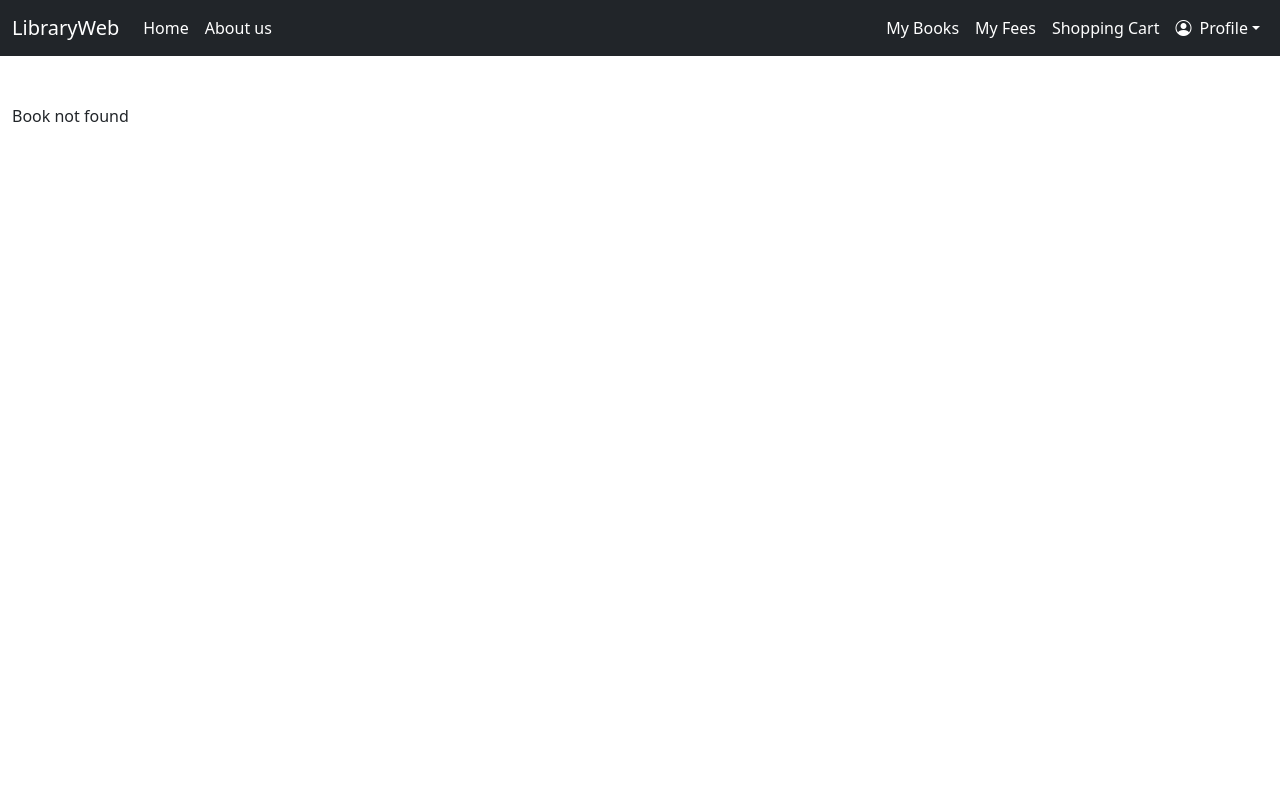
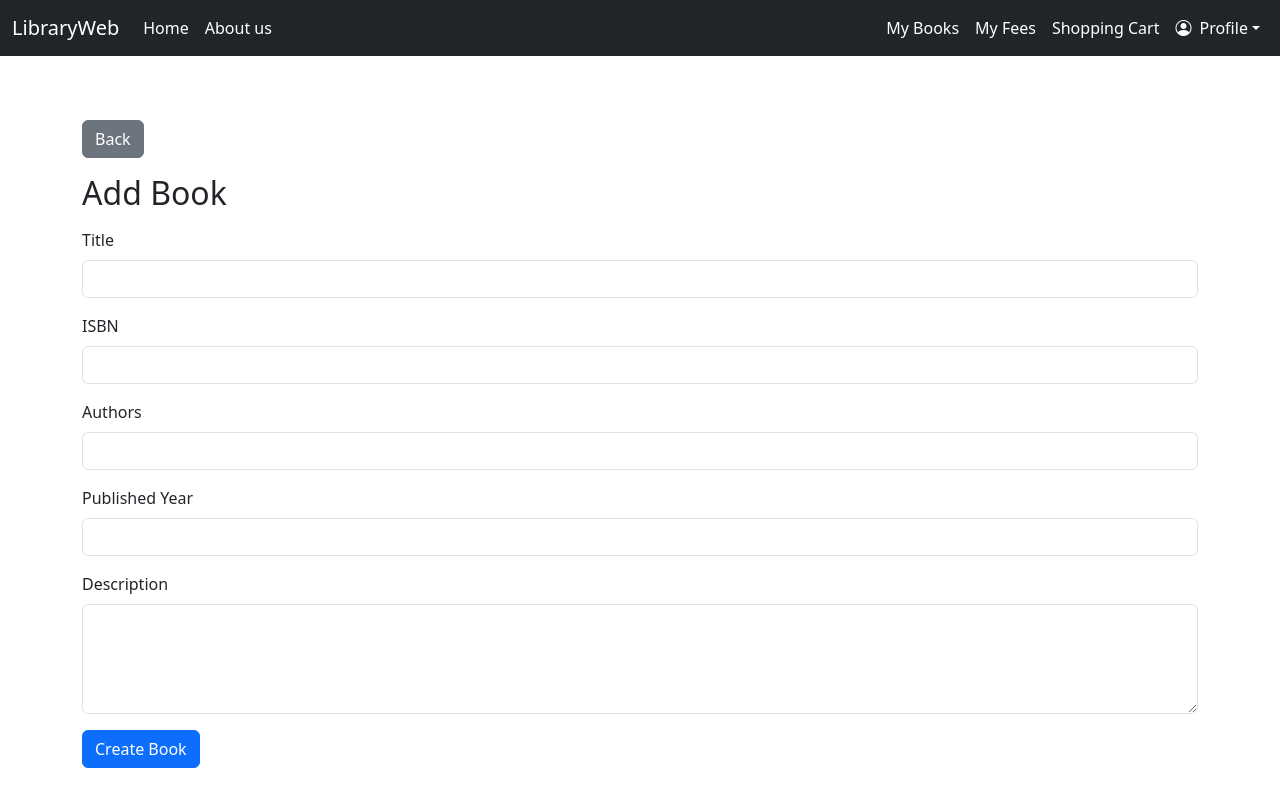
Before and after one commit to pterq/LibraryWeb, a React (Vite) app in the folder library-client/: page /book/add in a window 1280 px wide. Before the commit this address had no page. Built offline with nearby package versions, Linux system fonts and the light colour scheme; sample sign-in values are in the browser's storage.

Commit message:
front admin panel edit book

```diff
--- a/library-client/src/App.tsx
+++ b/library-client/src/App.tsx
@@ -22,6 +22,8 @@ import { AuthProvider } from "./context/AuthContext";
 import ProtectedRoute from "./component/common/ProtectedRoute";
 import UserBookCard from "./component/books/UserBookCard";
 import BookCard from "./component/books/BookCard";
+import ViewEditAddBookPage from "./component/dashboards/ViewEditAddBookPage";
+import ViewEditAddAuthorPage from "./component/dashboards/ViewEditAddAuthorPage";
 
 function App() {
 	return (
@@ -88,6 +90,40 @@ function App() {
 						/>
 
 						<Route
+							path="/book/add"
+							element={
+								<ProtectedRoute>
+									<ViewEditAddBookPage />
+								</ProtectedRoute>
+							}
+						/>
+						<Route
+							path="/book/view/:id"
+							element={
+								<ProtectedRoute>
+									<ViewEditAddBookPage />
+								</ProtectedRoute>
+							}
+						/>
+
+						<Route
+							path="/author/add"
+							element={
+								<ProtectedRoute>
+									<ViewEditAddAuthorPage />
+								</ProtectedRoute>
+							}
+						/>
+						<Route
+							path="/author/view/:id"
+							element={
+								<ProtectedRoute>
+									<ViewEditAddAuthorPage />
+								</ProtectedRoute>
+							}
+						/>
+
+						<Route
 							path="/logout"
 							element={
 								<ProtectedRoute>
--- a/library-client/src/component/books/BookTile.tsx
+++ b/library-client/src/component/books/BookTile.tsx
@@ -1,6 +1,6 @@
 import { Link } from "react-router-dom";
 
-import type { BookType } from "../../types/BookType";
+import type { BookType } from "../../types/DbTypes";
 
 interface BookTileProps {
 	book: BookType;
--- a/library-client/src/component/dashboards/BooksDashboard.tsx
+++ b/library-client/src/component/dashboards/BooksDashboard.tsx
@@ -1,5 +1,5 @@
 import { useMemo, useState } from "react";
-
+import { Link } from "react-router-dom";
 import type { BookType } from "../../types/DbTypes";
 
 import { MockData } from "../data/MockData";
@@ -93,7 +93,12 @@ const BooksDashboard = () => {
 			<SearchBar search={search} setSearch={setSearch} placeholder="Search book by title" />
 
 			<div className="d-flex justify-content-end mb-3">
-				<button className="btn btn-primary btn-sm me-2">Add Book</button>
+				<button
+					className="btn btn-primary btn-sm me-2"
+					onClick={() => (window.location.href = `/book/add`)}
+				>
+					Add Book
+				</button>
 
 				<button
 					className="btn btn-secondary btn-sm"
@@ -127,7 +132,7 @@ const BooksDashboard = () => {
 						<th scope="col" style={{ width: "18%" }}>
 							<div className="d-flex align-items-center gap-2">
 								<span onClick={() => requestSort("categories")}>
-									Category {getSortIcon("categories")}
+									Categories {getSortIcon("categories")}
 								</span>
 								<select
 									className="form-select form-select-sm py-0"
@@ -169,7 +174,12 @@ const BooksDashboard = () => {
 									.join(", ")}
 							</td>
 							<td>
-								<button className="btn btn-sm btn-primary">View Details</button>
+								<button
+									className="btn btn-sm btn-primary"
+									onClick={() => (window.location.href = `/book/view/${book.id}`)}
+								>
+									View Details
+								</button>
 							</td>
 						</tr>
 					))}
--- /dev/null
+++ b/library-client/src/component/dashboards/ViewEditAddAuthorPage.tsx
@@ -0,0 +1,11 @@
+import React from "react";
+
+const ViewEditAddAuthorPage = () => {
+	return (
+		<div>
+			<h2>View, Edit, or Add Author Page</h2>
+		</div>
+	);
+};
+
+export default ViewEditAddAuthorPage;
--- /dev/null
+++ b/library-client/src/component/dashboards/ViewEditAddBookPage.tsx
@@ -0,0 +1,235 @@
+import React, { useEffect, useState } from "react";
+
+import axiosClient from "../../api/axiosClient";
+
+type PageAction = "view" | "add";
+
+type BookFormData = {
+	title: string;
+	authors: string[];
+	description: string;
+	isbn: string;
+	publishedYear: string;
+	categories: string[];
+};
+
+const EMPTY_FORM: BookFormData = {
+	title: "",
+	authors: [],
+	categories: [],
+	description: "",
+	isbn: "",
+	publishedYear: "",
+};
+
+const ViewEditAddBookPage = () => {
+	const path = window.location.pathname;
+	const action: PageAction = path.includes("/view") ? "view" : "add";
+
+	const rawId = path.split("/").pop() ?? "";
+	const parsedBookId = Number(rawId);
+	const bookId = Number.isFinite(parsedBookId) ? parsedBookId : null;
+
+	const [isEditing, setIsEditing] = useState(action === "add");
+	const isReadOnly = action === "view" && !isEditing;
+	const isExistingBookAction = action === "view";
+
+	const [formData, setFormData] = useState<BookFormData>(EMPTY_FORM);
+	const [isLoading, setIsLoading] = useState(false);
+	const [error, setError] = useState<string | null>(null);
+
+	useEffect(() => {
+		if (!isExistingBookAction) {
+			setFormData(EMPTY_FORM);
+			setError(null);
+			setIsEditing(true);
+			return;
+		}
+
+		setIsEditing(false);
+
+		if (!bookId) {
+			setError("Invalid or missing book id in URL.");
+			setFormData(EMPTY_FORM);
+			return;
+		}
+
+		let isActive = true;
+
+		const loadBook = async () => {
+			setIsLoading(true);
+			setError(null);
+
+			try {
+				const response = await axiosClient.get(`/books/${bookId}`);
+				const book = response.data as {
+					title?: string;
+					authors?: string[];
+					categories?: string[];
+					description?: string;
+					isbn?: string;
+					publishedYear?: number;
+				};
+
+				if (!isActive) {
+					return;
+				}
+
+				setFormData({
+					title: book.title ?? "",
+					authors: book.authors ?? [],
+					categories: book.categories ?? [],
+					description: book.description ?? "",
+					isbn: book.isbn ?? "",
+					publishedYear:
+						typeof book.publishedYear === "number" ? String(book.publishedYear) : "",
+				});
+			} catch {
+				if (!isActive) {
+					return;
+				}
+
+				setError("Failed to load book data.");
+				setFormData(EMPTY_FORM);
+			} finally {
+				if (isActive) {
+					setIsLoading(false);
+				}
+			}
+		};
+
+		void loadBook();
+
+		return () => {
+			isActive = false;
+		};
+	}, [action, isExistingBookAction, bookId]);
+
+	const pageTitle = action === "view" ? (isEditing ? "Edit Book" : "View Book") : "Add Book";
+
+	const handleChange = (event: React.ChangeEvent<HTMLInputElement | HTMLTextAreaElement>) => {
+		const { name, value } = event.target;
+		setFormData((prev) => ({ ...prev, [name]: value }));
+	};
+
+	const handleSubmit = (event: React.FormEvent) => {
+		event.preventDefault();
+
+		if (isReadOnly) {
+			return;
+		}
+
+		// API write actions can be attached here later.
+		console.log("Form submit payload:", formData);
+	};
+
+	return (
+		<div className="container py-3">
+			<div className="d-flex flex-wrap gap-2 mb-3">
+				<button className="btn btn-secondary" onClick={() => window.history.back()}>
+					Back
+				</button>
+				{action === "view" && !isEditing && (
+					<button className="btn btn-primary" onClick={() => setIsEditing(true)}>
+						Edit
+					</button>
+				)}
+			</div>
+			<h2>{pageTitle}</h2>
+
+			{isLoading && <p>Loading book data...</p>}
+			{error && <p className="text-danger mb-3">{error}</p>}
+
+			<form onSubmit={handleSubmit} className="mt-3">
+				<div className="mb-3">
+					<label htmlFor="title" className="form-label">
+						Title
+					</label>
+					<input
+						type="text"
+						id="title"
+						name="title"
+						className="form-control"
+						value={formData.title}
+						onChange={handleChange}
+						disabled={isReadOnly || isLoading}
+						required
+					/>
+				</div>
+
+				<div className="mb-3">
+					<label htmlFor="isbn" className="form-label">
+						ISBN
+					</label>
+					<input
+						type="text"
+						id="isbn"
+						name="isbn"
+						className="form-control"
+						value={formData.isbn}
+						onChange={handleChange}
+						disabled={isReadOnly || isLoading}
+						required
+					/>
+				</div>
+				<div className="mb-3">
+					<label htmlFor="authors" className="form-label">
+						Authors
+					</label>
+					<input
+						type="text"
+						id="authors"
+						name="authors"
+						className="form-control"
+						value={formData.authors.join(", ")}
+						onChange={(e) =>
+							setFormData((prev) => ({
+								...prev,
+								authors: e.target.value.split(",").map((author) => author.trim()),
+							}))
+						}
+						disabled={isReadOnly || isLoading}
+					/>
+				</div>
+
+				<div className="mb-3">
+					<label htmlFor="publishedYear" className="form-label">
+						Published Year
+					</label>
+					<input
+						type="number"
+						id="publishedYear"
+						name="publishedYear"
+						className="form-control"
+						value={formData.publishedYear}
+						onChange={handleChange}
+						disabled={isReadOnly || isLoading}
+					/>
+				</div>
+
+				<div className="mb-3">
+					<label htmlFor="description" className="form-label">
+						Description
+					</label>
+					<textarea
+						id="description"
+						name="description"
+						className="form-control"
+						rows={4}
+						value={formData.description}
+						onChange={handleChange}
+						disabled={isReadOnly || isLoading}
+					/>
+				</div>
+
+				{!isReadOnly && (
+					<button type="submit" className="btn btn-primary" disabled={isLoading}>
+						{action === "view" ? "Save Changes" : "Create Book"}
+					</button>
+				)}
+			</form>
+		</div>
+	);
+};
+
+export default ViewEditAddBookPage;
```
